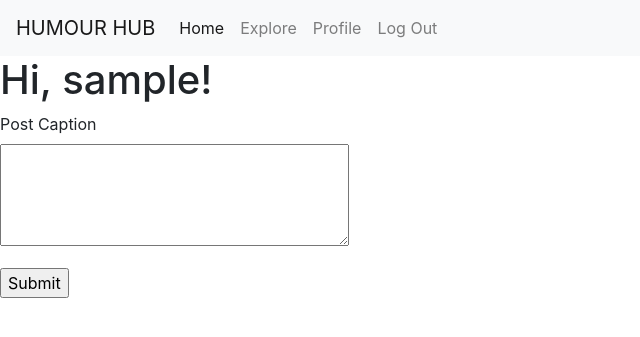
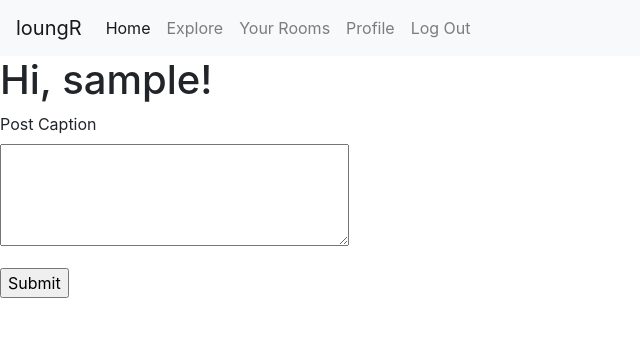
Before and after one commit to louisboswell/loungr, a Flask app: page / in a window 1280 px wide. Shown: the top 337 px of the page, without its empty margins (0-640 px from the left). Run offline with Flask 2, Linux system fonts and the light colour scheme; the visitor is signed in with stand-in values (Sample User, id 1); data comes from the database, SQL or seed files in the repository; both versions use the stored data as it was after the commit; data that the repository does not hold is empty; some libraries are stand-ins or nearby versions.

Commit message:
Added styles.css and _room.html

```diff
--- a/app/routes.py
+++ b/app/routes.py
@@ -163,3 +163,8 @@ def unfollow(username):
         return redirect(url_for('user', username=username))
     else:
         return redirect(url_for('index'))
+
+@app.route('/rooms')
+@login_required
+def rooms():
+    return redirect(url_for('index'))
--- a/app/templates/base.html
+++ b/app/templates/base.html
@@ -9,7 +9,7 @@
         <link rel="shortcut icon" href="{{ url_for('static', filename='favicon.ico') }}">
 
         <nav class="navbar navbar-expand-lg navbar-light bg-light">
-                <a class="navbar-brand" href="#">HUMOUR HUB</a>
+                <a class="navbar-brand" href="#">loungR</a>
                 <button class="navbar-toggler" type="button" data-toggle="collapse" data-target="#navbarNav" aria-controls="navbarNav" aria-expanded="false" aria-label="Toggle navigation">
                   <span class="navbar-toggler-icon"></span>
                 </button>
@@ -21,6 +21,9 @@
                     <li class="nav-item">
                       <a class="nav-link" href="{{ url_for('explore') }}">Explore</a>
                     </li>
+                    <li class="nav-item">
+                      <a class="nav-link" href="{{ url_for('rooms')}}">Your Rooms</a>
+                      </li>
 
                     {% if current_user.is_anonymous %}
 
```
Also changed, not shown: app.db, app/static/styles.css (added), app/templates/_room.html (added).
